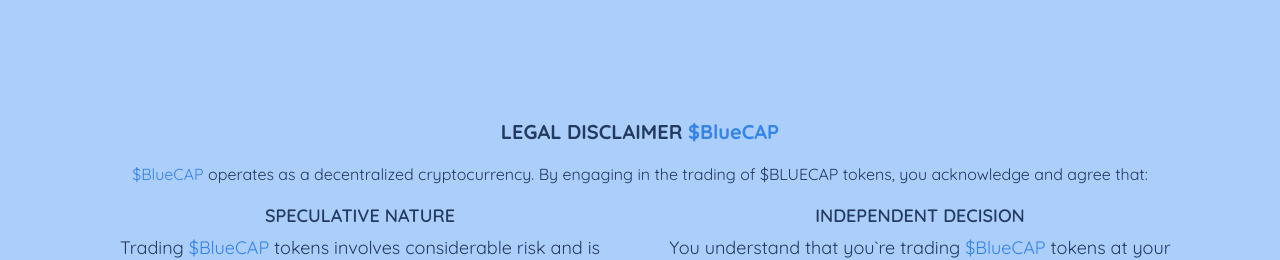
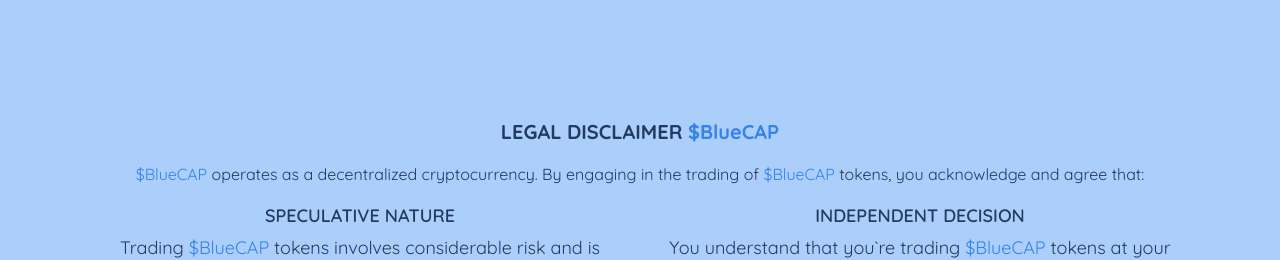
Before and after one commit to Wisdom19Wisdom/-BlueCAP, a React (Vite) app: page / in a window 1280 px wide. Shown: the part 3741-4001 px from the top of the page. Built offline with nearby package versions, Linux system fonts and the light colour scheme.

Commit message:
Little change

```diff
--- a/src/components/Legal.jsx
+++ b/src/components/Legal.jsx
@@ -6,7 +6,7 @@ const Legal = () => {
       <Fade direction="up" triggerOnce delay={200}>
         <h1 className="text-xl g:text-2xl font-bold mb-4">LEGAL DISCLAIMER <span className="text-main">$BlueCAP</span></h1>
         <p className="mb-4"><span className="text-main">$BlueCAP</span> operates as a decentralized cryptocurrency.
-          By engaging in the trading of $BLUECAP tokens, you acknowledge and agree that:
+          By engaging in the trading of <span className="text-main">$BlueCAP</span> tokens, you acknowledge and agree that:
         </p>
         <div className="text-sm md:text-base lg:text-lg flex flex-col lg:grid lg:grid-cols-2 lg:gap-8">
           <div className="mb-4 lg:mb-0">
```
